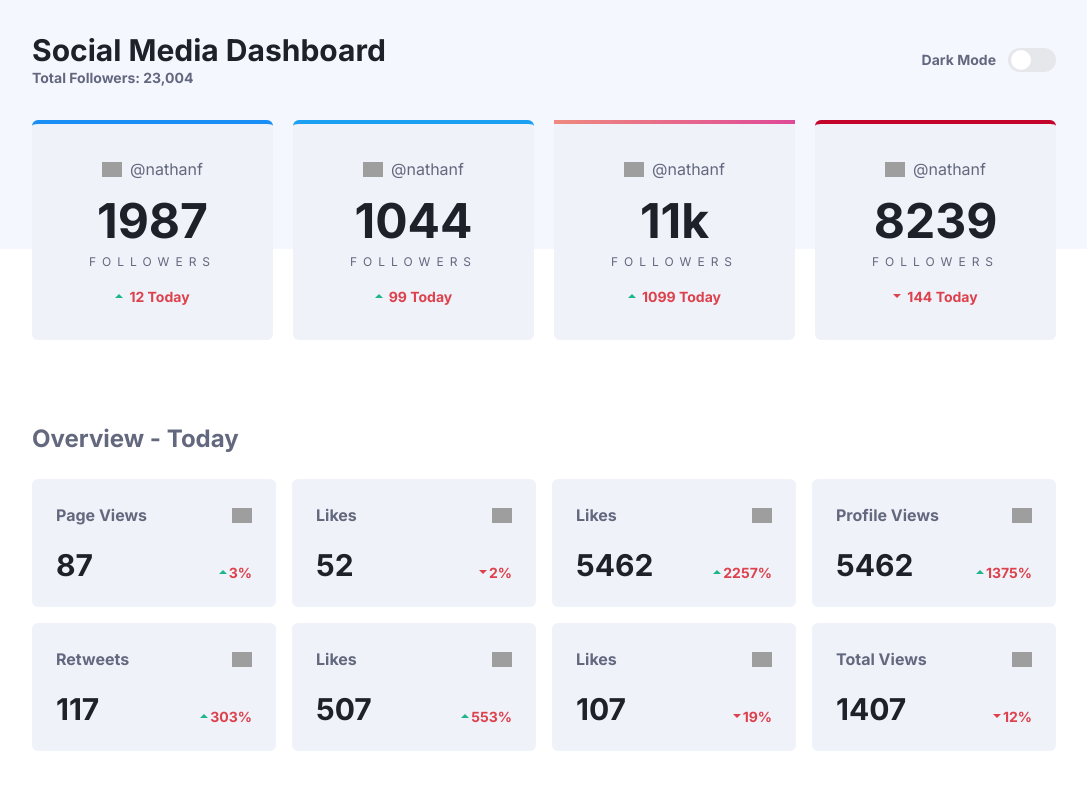
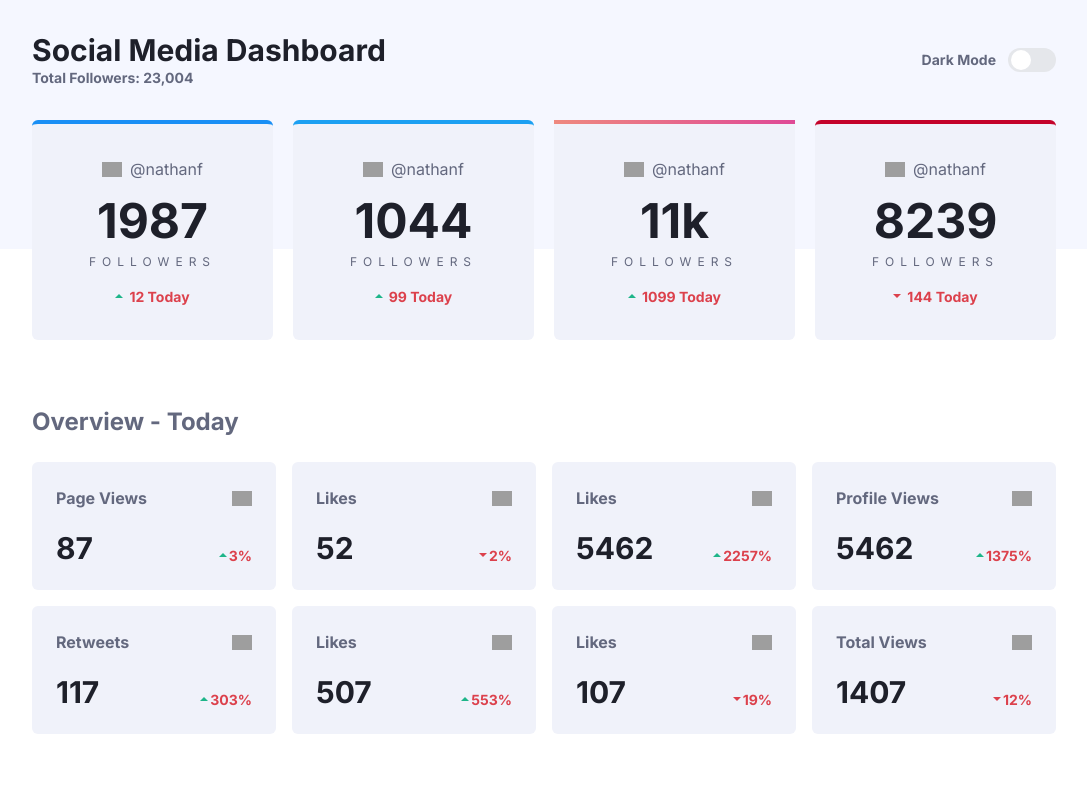
Before and after one commit to Bubblecrown/Social-Media-Dashboard, a React (Create React App) app: page / in a window 1280 px wide. Shown: the top 790 px of the page, without its empty margins (96-1183 px from the left). Built offline with nearby package versions, Linux system fonts and the light colour scheme; grey boxes are pictures that could not be loaded.

Commit message:
add baseline

```diff
--- a/src/pages/SocialDashboard.tsx
+++ b/src/pages/SocialDashboard.tsx
@@ -8,7 +8,7 @@ export default function SocialDashboard() {
   const { mode } = useContext(SwitchContext);
   return (
     <main
-      className="font-inter bg-[color:var(--bg)] lg:h-screen  grid"
+      className="font-inter bg-[color:var(--bg)] lg:h-screen items-baseline grid"
       data-mode={mode === true ? "darkMode" : "lightMode"}
     >
       <div className="bg-[color:var(--bg-pattern)] h-1/4 md:h-1/3 lg:h-2/3">
```
